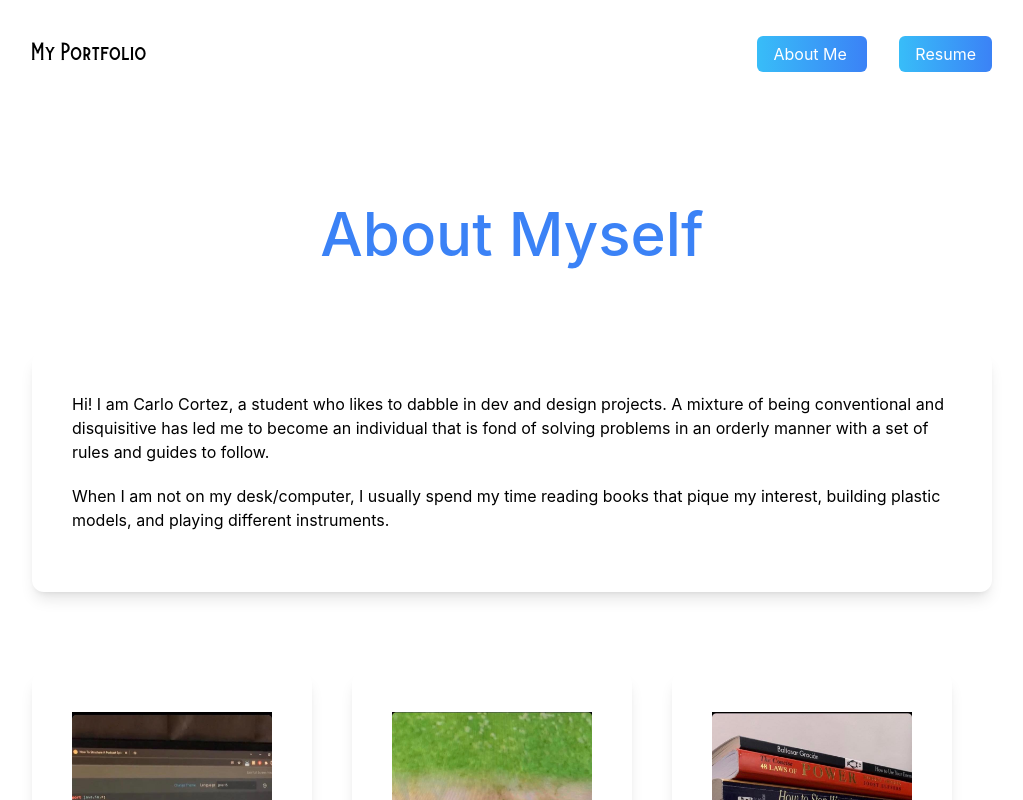
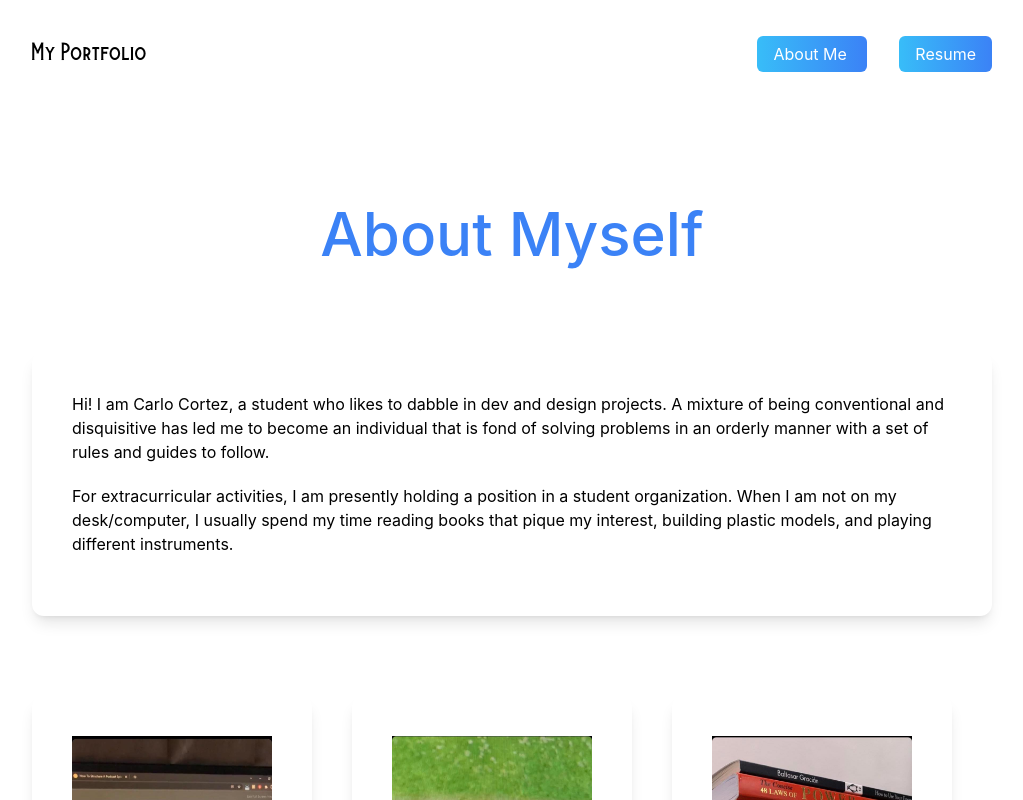
Before and after one commit to Cotrii/carlo-cortez-portfolio, a Next.js app: page /about in a window 1280 px wide. Shown: the top 800 px of the page, without its empty margins (128-1151 px from the left). Built offline with nearby package versions, Linux system fonts and the light colour scheme.

Commit message:
Update about.js

```diff
--- a/pages/about.js
+++ b/pages/about.js
@@ -39,8 +39,9 @@ export default function About() {
                 follow.
 
                 <div className='my-5'>
-                  When I am not on my desk/computer, I usually spend my time reading books that pique my
-                  interest, building plastic models, and playing different instruments.
+                For extracurricular activities, I am presently holding a position in a student organization.
+                When I am not on my desk/computer, I usually spend my time reading books that pique my
+                interest, building plastic models, and playing different instruments.
 
                 </div>
             </div>
```
